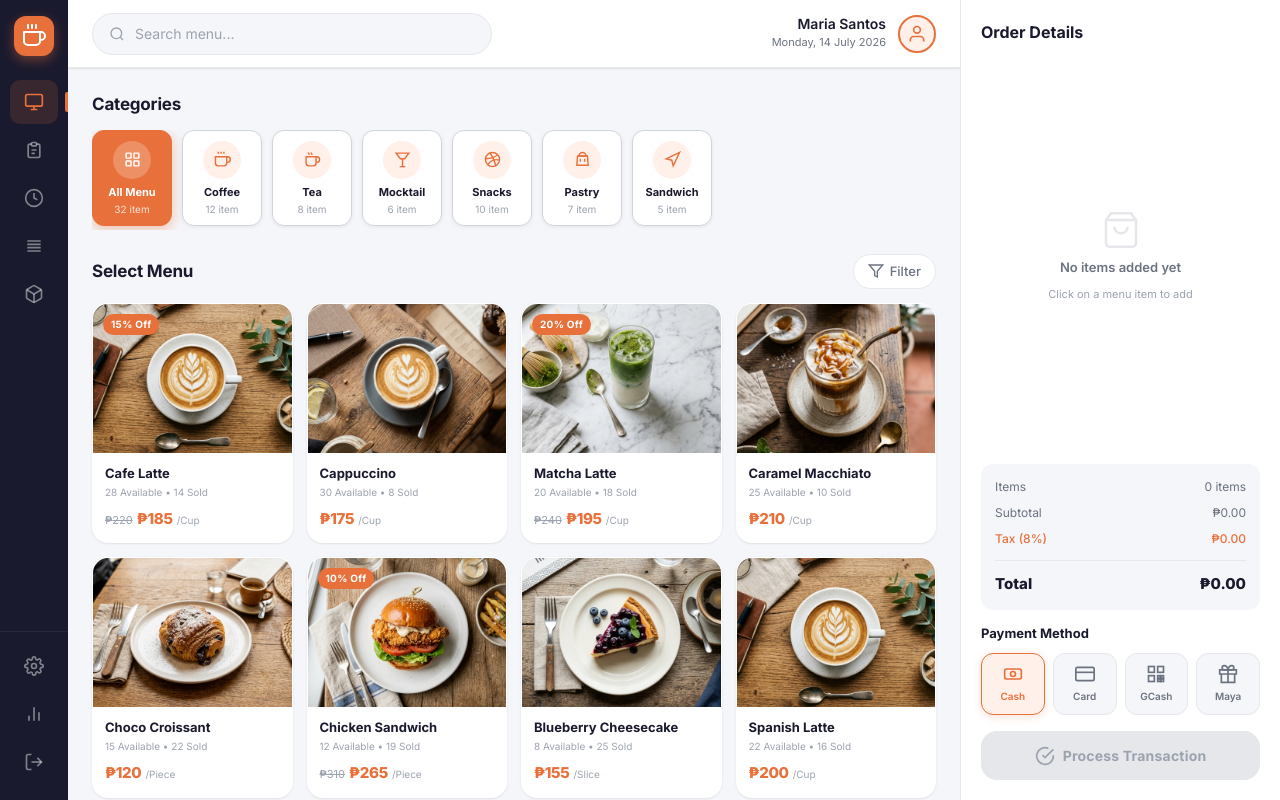
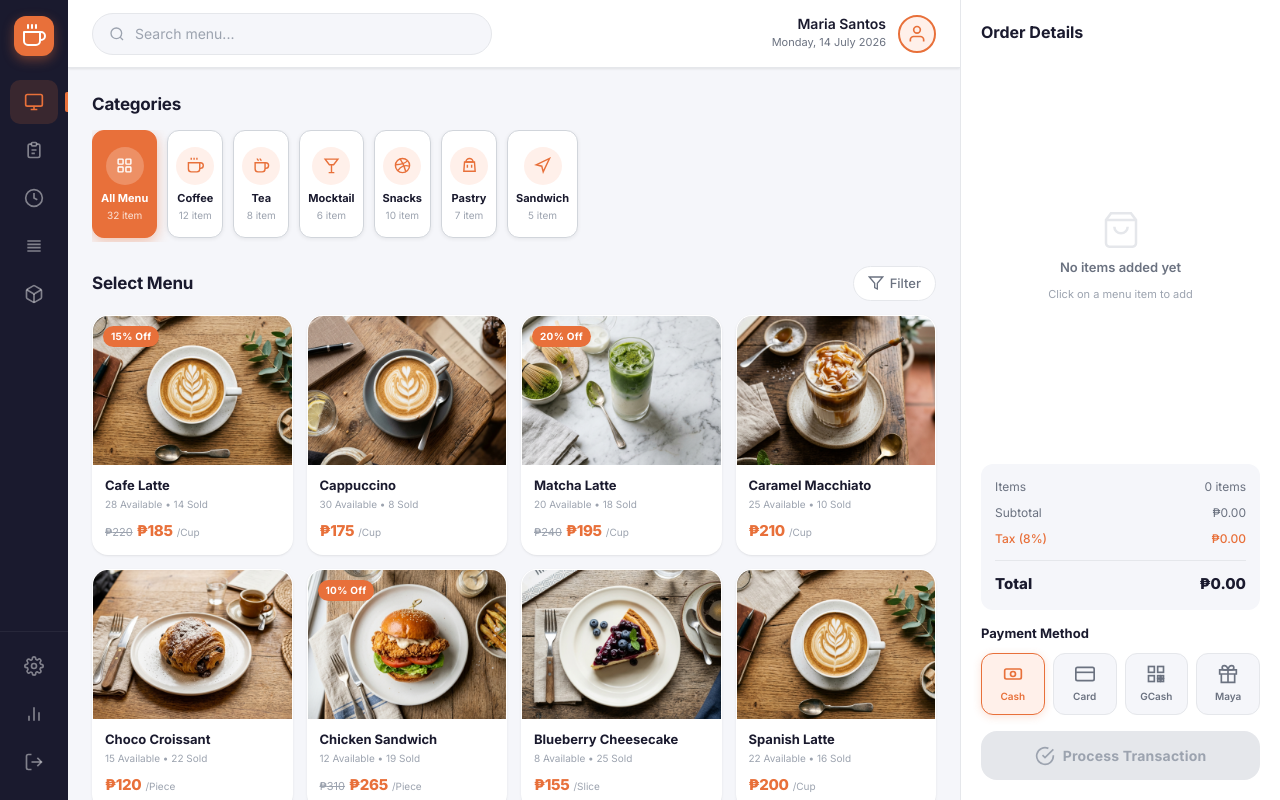
Before and after one commit to Venomous-pie/cafe-pos, a Next.js app: page / in a window 1280 px wide. Built offline with nearby package versions, Linux system fonts and the light colour scheme.

Commit message:
update: category card size update

```diff
--- a/app/components/OrderPanel.tsx
+++ b/app/components/OrderPanel.tsx
@@ -1,7 +1,7 @@
 "use client";
 
 import Image from "next/image";
-import { useState } from "react";
+import { JSX, useState } from "react";
 import menuData from "@/data/menu.json";
 
 interface CartItem {
--- a/app/globals.css
+++ b/app/globals.css
@@ -33,13 +33,16 @@
 /* ============================================
    GLOBAL RESET
    ============================================ */
-*, *::before, *::after {
+*,
+*::before,
+*::after {
   box-sizing: border-box;
   margin: 0;
   padding: 0;
 }
 
-html, body {
+html,
+body {
   height: 100%;
   overflow: hidden;
 }
@@ -314,17 +317,16 @@ button {
   border-radius: var(--radius-md);
   background: #ffffff;
   border: 1.5px solid #d1d5db;
-  width: 80px;
-  height: 96px;
-  box-shadow: 0 1px 4px rgba(0,0,0,0.07);
+  width: 108;
+  height: 108px;
+  box-shadow: 0 1px 4px rgba(0, 0, 0, 0.07);
   transition: all 0.2s ease;
   flex-shrink: 0;
 }
 
 .category-item:hover {
   border-color: var(--brand);
-  transform: translateY(-2px);
-  box-shadow: 0 4px 12px rgba(232,112,58,0.15);
+  box-shadow: 0 4px 12px rgba(232, 112, 58, 0.15);
 }
 
 .category-item.active {
@@ -863,7 +865,9 @@ button {
 }
 
 @keyframes spin {
-  to { transform: rotate(360deg); }
+  to {
+    transform: rotate(360deg);
+  }
 }
 
 /* ============================================
@@ -874,6 +878,7 @@ button {
     opacity: 0;
     transform: translateY(12px);
   }
+
   to {
     opacity: 1;
     transform: translateY(0);
```
